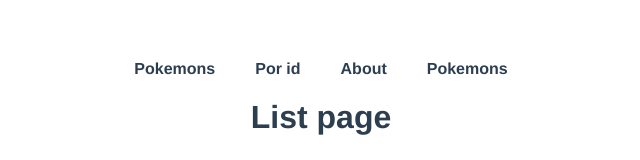
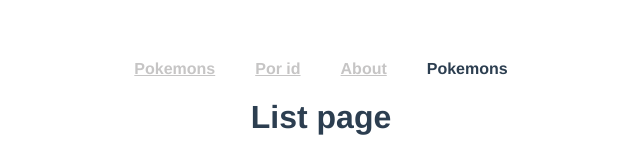
Before and after one commit to emidiaz00/vue-router-app, a Vue app: page /#/home in a window 1280 px wide. Shown: the top 160 px of the page, without its empty margins (319-959 px from the left). Built offline with nearby package versions, Linux system fonts and the light colour scheme.

Commit message:
add is-active

```diff
--- a/src/modules/shared/components/CustomLink.vue
+++ b/src/modules/shared/components/CustomLink.vue
@@ -2,15 +2,18 @@
     <a
     v-if="isExternalLink"
     target="_blank"
-    :href="link.to">{{ link.name }}
-</a>
+    :href="link.to">{{ link.name }}</a>
 
-<router-link
-v-else
-:to="link.to"
->
-{{ link.name }}
-</router-link>
+    <router-link
+    v-else
+    :to="link.to"
+    v-slot=
+    "{ href, isActive}">
+
+    <a
+    :href="href"
+    :class=" isActive ? 'is-active' : 'normal-link' ">{{ link.name }}</a>
+    </router-link>
 </template>
 
 <script>
@@ -26,10 +29,13 @@ export default {
             return this.link.to.startsWith('http')
         }
     },
-
 }
 </script>
-
 <style>
-
+.is-active {
+    color: #42b983;
+}
+.normal-link {
+    color: #c6c5c5;
+}
 </style>
```
